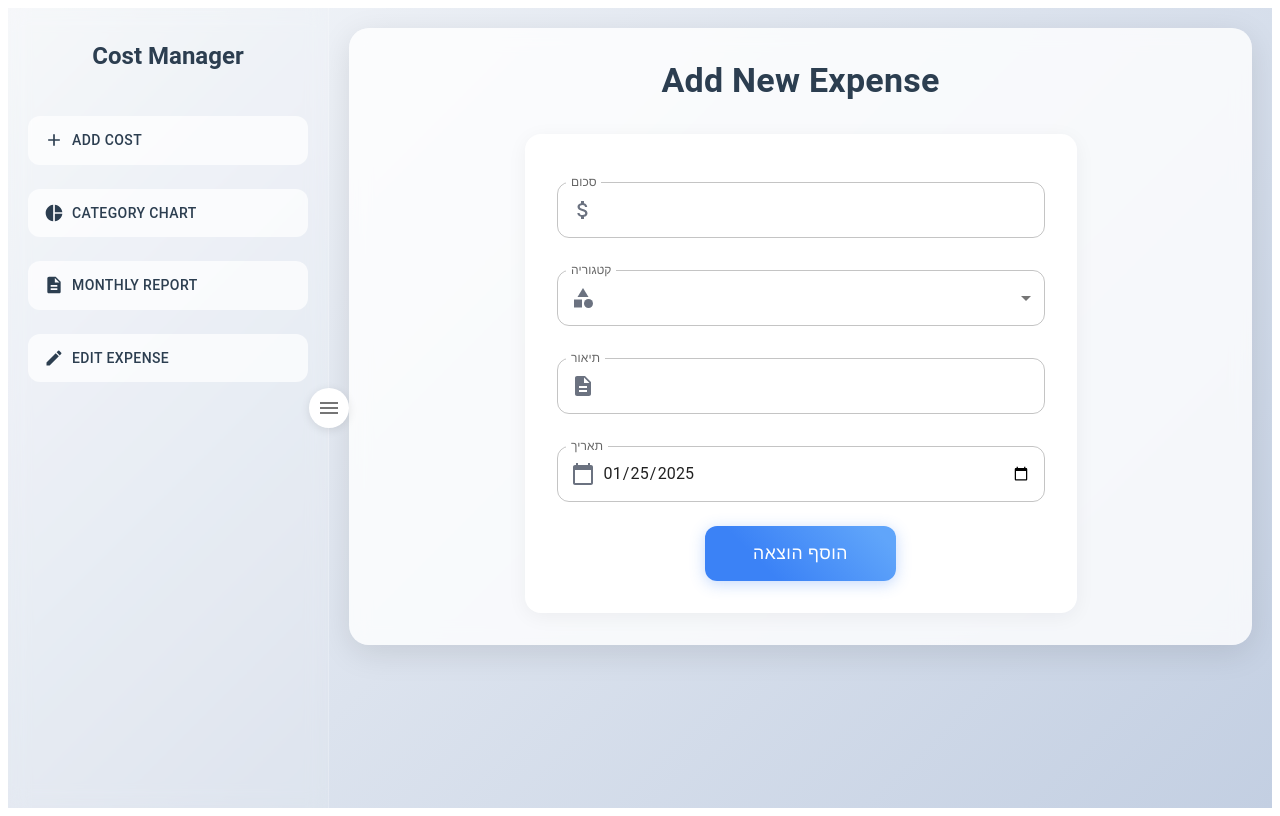
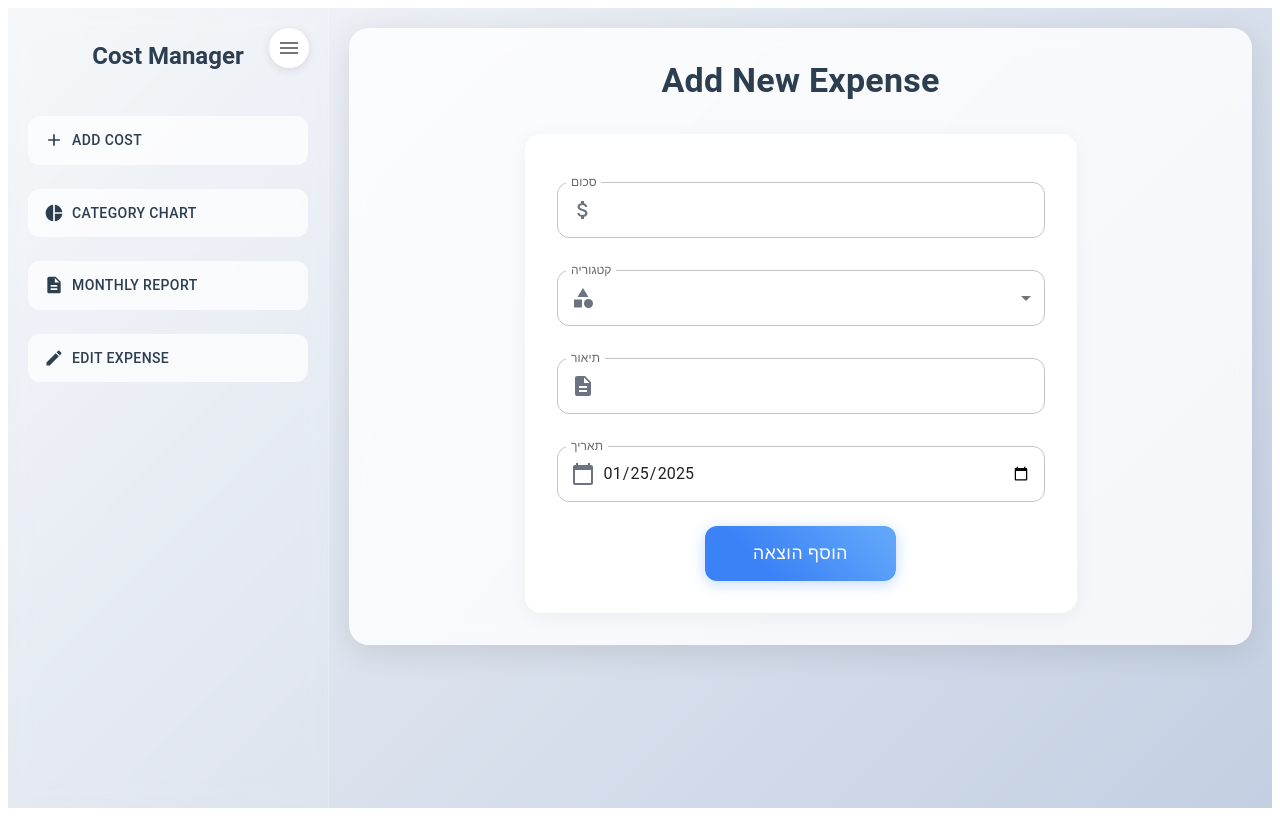
Before and after one commit to hen391/cost_manager_frontend, a React app: page / in a window 1280 px wide. Built offline with nearby package versions, Linux system fonts and the light colour scheme; the HTML template or start-up script is replaced by a standard one.

Commit message:
Side bar button fix

```diff
--- a/src/App.jsx
+++ b/src/App.jsx
@@ -44,9 +44,8 @@ function App() {
                         onClick={toggleSidebar}
                         sx={{
                             position: 'absolute',
-                            top: '50%',
-                            right: -20,
-                            transform: 'translateY(-50%)',
+                            top: '20px',
+                            right: '20px',
                             zIndex: 1,
                             backgroundColor: 'white',
                             boxShadow: '0 2px 10px rgba(0,0,0,0.1)',
@@ -70,8 +69,8 @@ function App() {
                         onClick={toggleSidebar}
                         sx={{
                             position: 'fixed',
-                            top: 20,
-                            left: 20,
+                            top: '20px',
+                            left: '20px',
                             zIndex: 1,
                             backgroundColor: 'white',
                             boxShadow: '0 2px 10px rgba(0,0,0,0.1)',
```
